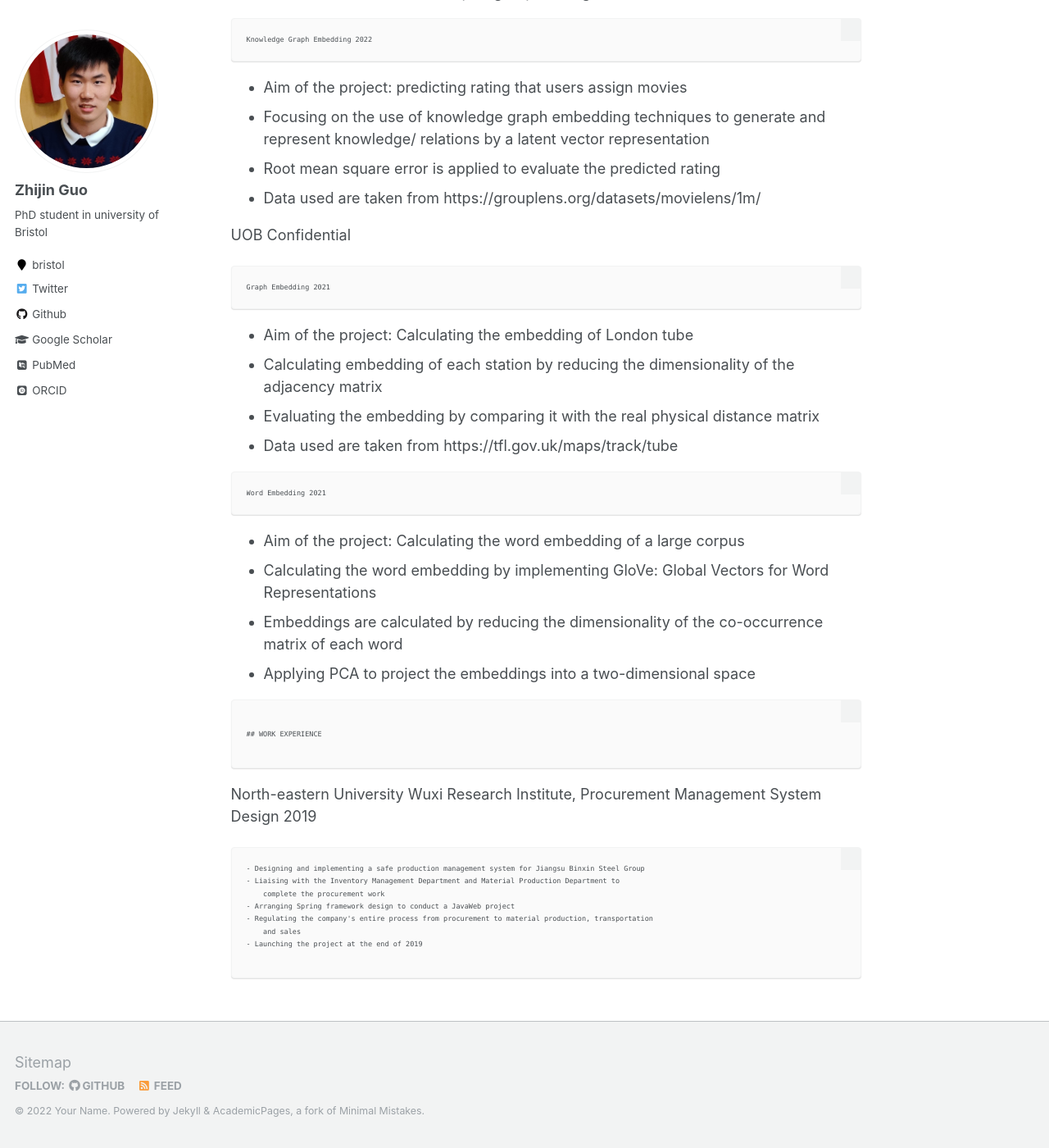
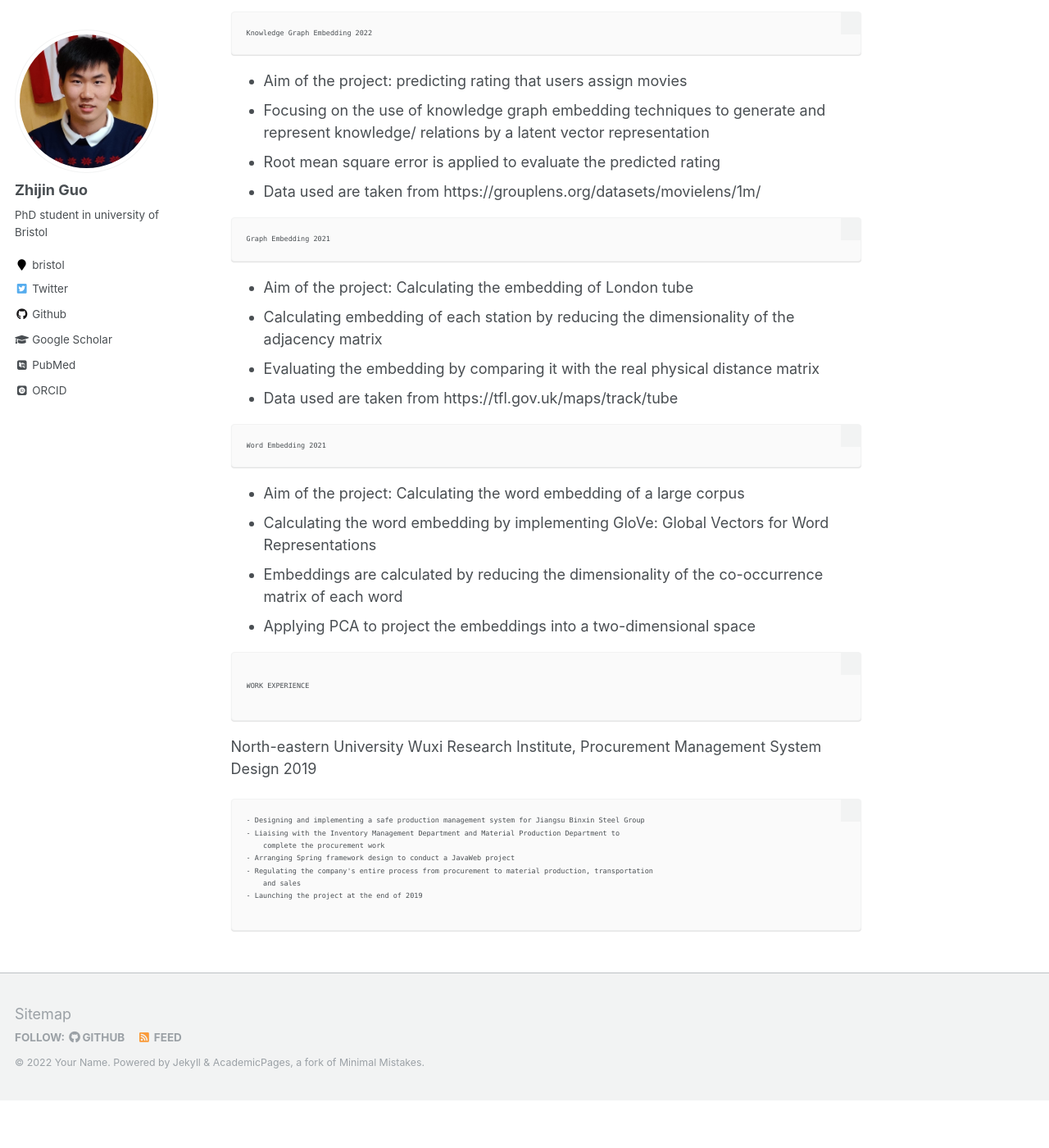
Before and after one commit to ZhijinGuo/ZhijinGuo.github.io, a Jekyll site: the page built from _pages/cv.md, in a window 1280 px wide and 1400 px high, scrolled down 1555 px. Shown: the whole window at 82% size. Built offline with Jekyll 4.4.1, drawn with Linux system fonts in a browser that asks for light colours; some web fonts are replaced; our own code applies the rules of GitHub Pages for plain Markdown files; after the commit the page ends 2897 px from its top, so only the background shows below that; some of the changed text lies outside the part shown.

Commit message:
Update cv.md

````diff
--- a/_pages/cv.md
+++ b/_pages/cv.md
@@ -1,4 +1,3 @@
-UOB Confidential
 
 # Zhijin GUO
 
@@ -57,9 +56,6 @@ Knowledge Graph Embedding 2022
 - Root mean square error is applied to evaluate the predicted rating
 - Data used are taken from https://grouplens.org/datasets/movielens/1m/
 
-
-UOB Confidential
-
 ```
 Graph Embedding 2021
 ```
@@ -79,7 +75,7 @@ Word Embedding 2021
 
 ```
 
-## WORK EXPERIENCE
+WORK EXPERIENCE
 
 ```
 North-eastern University Wuxi Research Institute, Procurement Management System Design 2019
````
